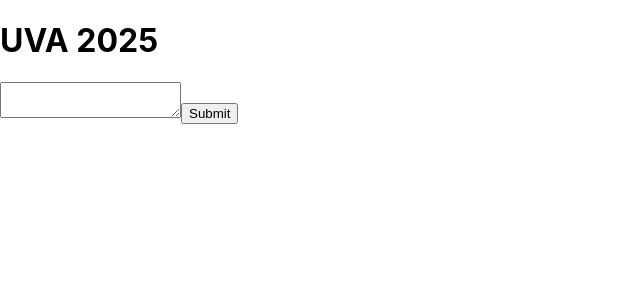
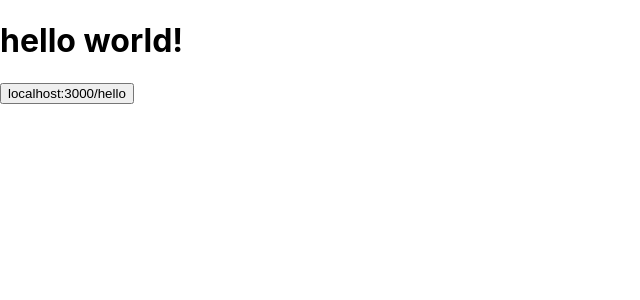
Before and after one commit to UVA2025/UVA2025Website, a React (Create React App) app in the folder frontend/: page / in a window 1280 px wide. Shown: the top 300 px of the page, without its empty margins (0-640 px from the left). Built offline with nearby package versions, Linux system fonts and the light colour scheme.

Commit message:
react router practice

```diff
--- a/frontend/src/App.js
+++ b/frontend/src/App.js
@@ -2,18 +2,19 @@
 import './App.css';
 import HelloWorld from './Components/HelloWorld';
 import ToDoList from './Components/ToDoList';
+import { BrowserRouter, Route, Routes } from 'react-router-dom'
 
 function App() {
   const pi = 3.14;
   let x = "Maryland";
   return (
     <div>
-      <h1>UVA 2025</h1>
-      {/* <HelloWorld display={x}/>
-      <HelloWorld display={pi}/>
-      <HelloWorld display={"2025"}/>
-      <HelloWorld display={"Go Hoos"}/> */}
-      <ToDoList/>
+      <BrowserRouter>
+        <Routes>
+          <Route path="/" element={<HelloWorld/>}></Route>
+          <Route path="/hello" element={<ToDoList/>}></Route>
+        </Routes>
+      </BrowserRouter>
     </div>
   );
 }
--- a/frontend/src/Components/HelloWorld.js
+++ b/frontend/src/Components/HelloWorld.js
@@ -1,7 +1,10 @@
 const HelloWorld = (props) => {
 
     return (
-        <h1>{props.display}</h1>
+        <div>
+            <h1>hello world!</h1>
+            <a href="localhost:3000/hello"><button> localhost:3000/hello</button></a>
+        </div>
     );
 };
 
```
